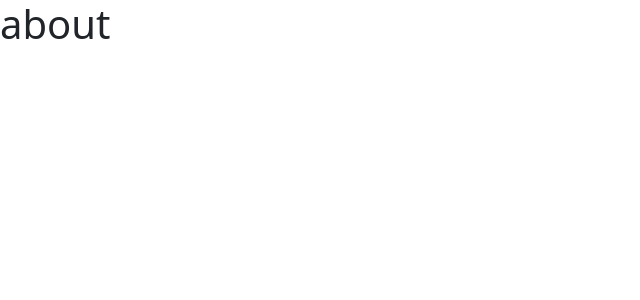
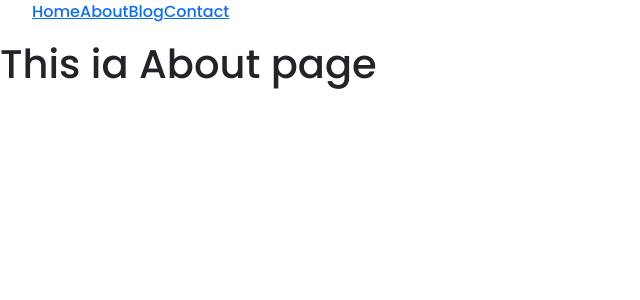
Before and after one commit to naveenbasyal/Next_Js, a Next.js app: page /about in a window 1280 px wide. Shown: the top 300 px of the page, without its empty margins (0-640 px from the left). Built offline with nearby package versions, Linux system fonts and the light colour scheme.

Commit message:
added navbar component

```diff
--- a/src/components/Navbar.js
+++ b/src/components/Navbar.js
@@ -1,4 +1,5 @@
 import Link from "next/link";
+import home from "@/pages/home";
 const Navbar = () => {
   return (
     <>
--- a/src/pages/about.js
+++ b/src/pages/about.js
@@ -1,7 +1,10 @@
-
+import Navbar from "@/components/Navbar"
 const about = () => {
   return (
-    <h1>about</h1>
+    <>
+    <Navbar/>
+    <h1>This ia About page</h1>
+    </>
   )
 }
 
--- a/src/pages/index.js
+++ b/src/pages/index.js
@@ -1,9 +1,11 @@
 import Navbar from "@/components/Navbar";
+import Home from "@/pages/home"
 
 const index = () => {
   return (
     <>
       <Navbar />
+      <Home/>
     </>
   );
 };
--- a/src/styles/globals.css
+++ b/src/styles/globals.css
@@ -1,12 +1,17 @@
-@import url('https://fonts.googleapis.com/css2?family=Poppins:wght@500&display=swap');
+@import url("https://fonts.googleapis.com/css2?family=Poppins:wght@500&display=swap");
 /*======================
     404 page
 =======================*/
-
+* {
+  margin: 0;
+  padding: 0;
+  box-sizing: border-box;
+  font-family: "Poppins", sans-serif;
+}
 .page_404 {
   padding: 40px 0;
   background: #fff;
-  font-family: 'Poppins', sans-serif;
+  font-family: "Poppins", sans-serif;
 }
 
 .page_404 img {
```
Also changed, not shown: src/pages/blog/index.js (+7 -2 lines), src/pages/contact.js (+8 -4 lines).
